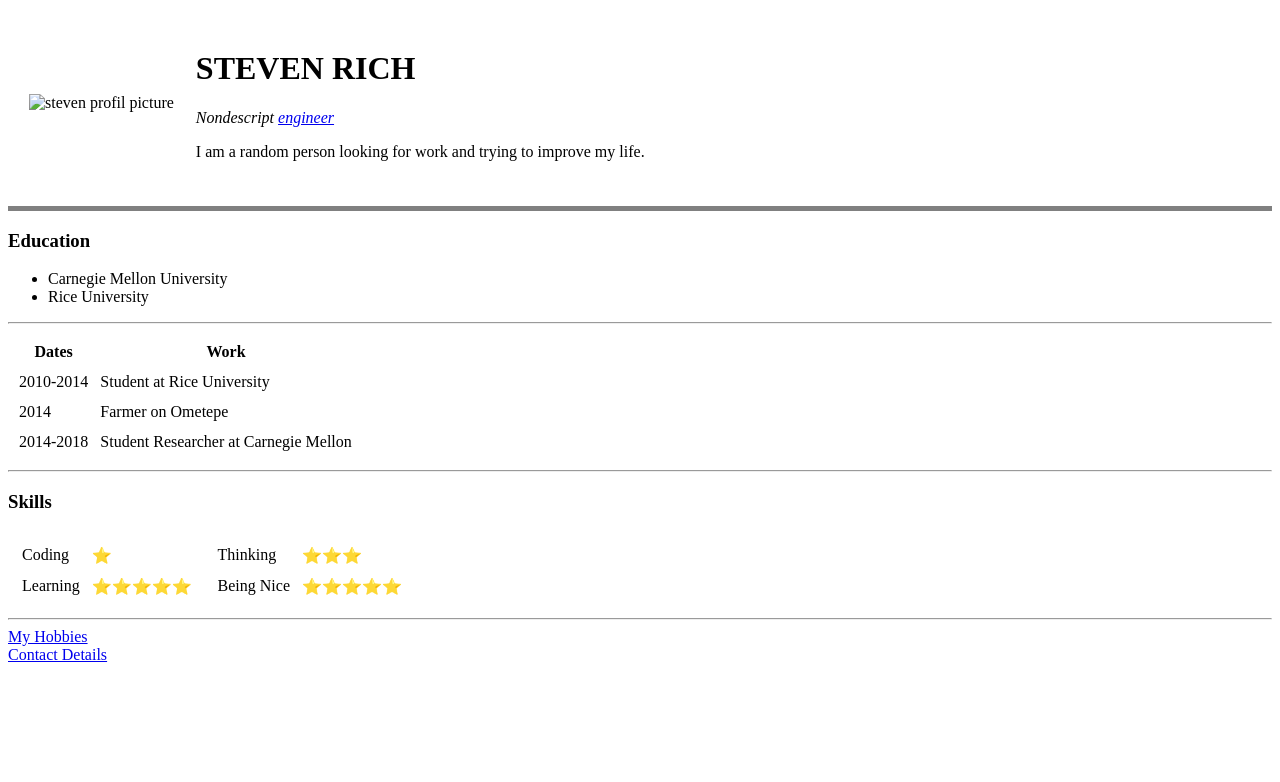
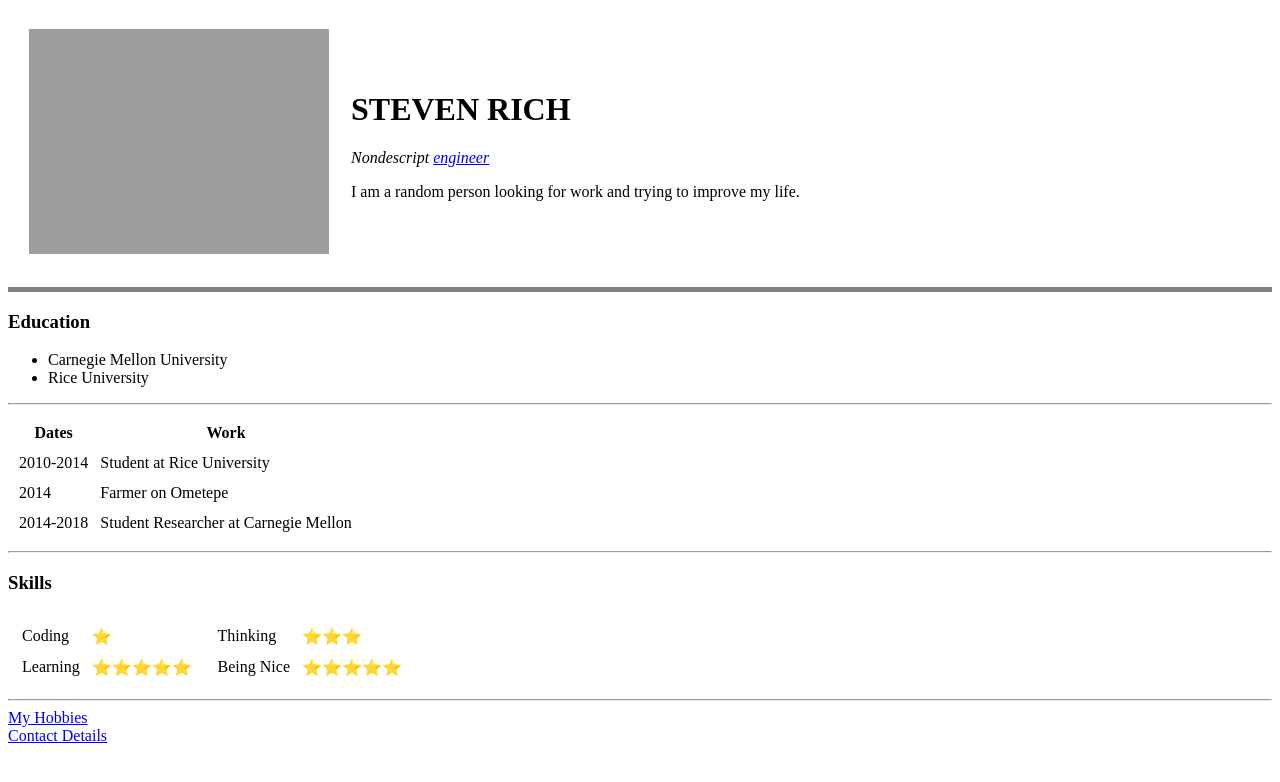
Before and after one commit to simonsterbb/cv, a plain HTML site: page index.html in a window 1280 px wide. Drawn offline with Linux system fonts and the light colour scheme; the site is published under a folder, as on GitHub Pages, so addresses that start at the root find nothing.

Commit message:
copied file path for photo

```diff
--- a/index.html
+++ b/index.html
@@ -7,7 +7,7 @@
   <body>
     <table cellspacing = 20>
       <tr>
-        <td><img src="/images/closeup.JPG" width= 300px height=auto alt="steven profil picture"></td>
+        <td><img src="images/closeup.JPG" width= 300px height=auto alt="steven profil picture"></td>
         <td>  <h1> STEVEN RICH </h1>
           <p><em>Nondescript <a href="https://www.linkedin.com/in/steven-rich-34128a62/">engineer</a></em></p>
           <p>I am a random person looking for work and trying to improve my life.</p></td>
```
